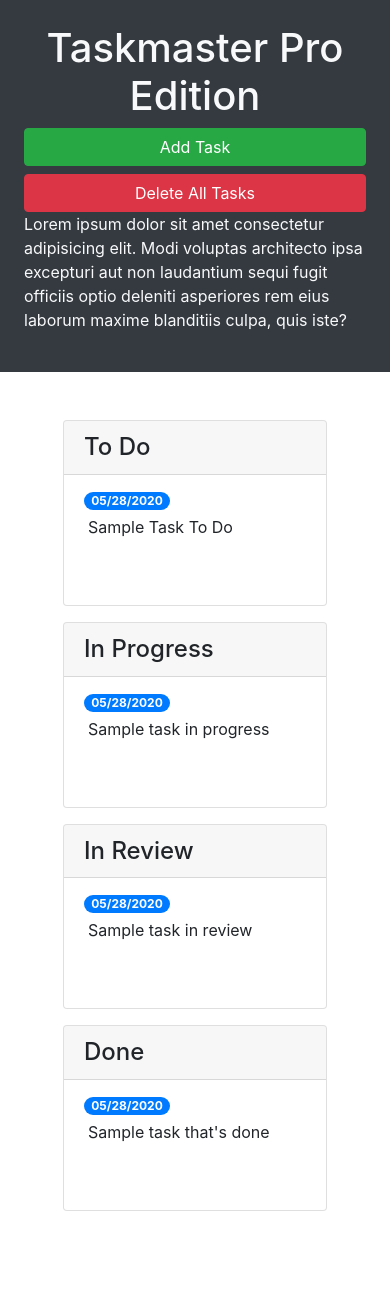
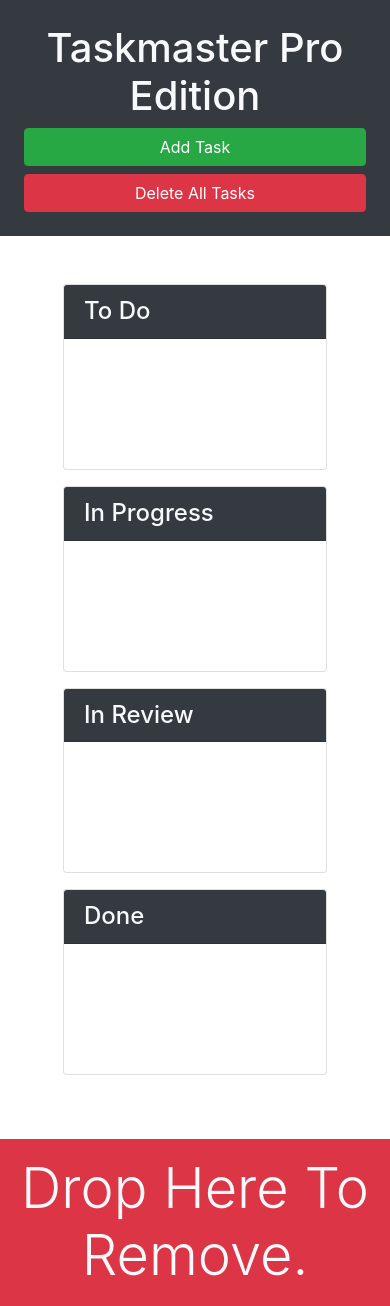
Before and after one commit to Tneswick/taskmaster-pro, a plain HTML site: page index.html in a window 390 px wide. Before the commit the page ends 1275 px from the top, so only its background shows below. Drawn offline with nearby package versions, Linux system fonts and the light colour scheme.

Commit message:
bootstrap classes for responsive design and style

```diff
--- a/index.html
+++ b/index.html
@@ -13,27 +13,27 @@
 <body>
 
   <div class="row min-vh-100 no-gutters">
-    <header class="col-12 col-lg-3 bg-dark text-light d-flex flex-column p-4 p-lg-3">
+    <header class="col-12 col-lg-3 bg-dark text-light sticky-top d-flex flex-column p-4 p-lg-3">
       <h1 class="text-center">Taskmaster Pro Edition</h1>
       <button id="create-task" class="btn btn-block btn-success" data-toggle="modal" data-target="#task-form-modal">Add
         Task</button>
       <button id="remove-tasks" class="btn btn-block btn-danger">Delete All Tasks</button>
-      <p class="mt-auto">Lorem ipsum dolor sit amet consectetur adipisicing elit. Modi voluptas architecto ipsa excepturi aut non
+      <p class="mt-auto d-none -d-lg-block">Lorem ipsum dolor sit amet consectetur adipisicing elit. Modi voluptas architecto ipsa excepturi aut non
         laudantium sequi fugit officiis optio deleniti asperiores rem eius laborum maxime blanditiis culpa, quis iste?
       </p>
     </header>
-    <main class="col-12 col-lg-9">
+    <main class="col-12 col-lg-9 d-flex flex-column">
       <!-- todo start -->
       <div class="m-5 row justify-content-around">
         <div class="col-12 col-md-6 col-xl-3 mb-3">
           <div class="card">
-            <h4 class="card-header">
+            <h4 class="card-header bg-dark text-light">
               To Do
             </h4>
             <ul id="list-toDo" class="list-group list-group-flush">
               <li class="list-group-item">
-                <span class="badge badge-primary badge-pill">05/28/2020</span>
-                <p class="m-1">Sample Task To Do</p>
+                <span class="badge badge-primary badge-pill"></span>
+                <p class="m-1"></p>
               </li>
             </ul>
           </div>
@@ -42,11 +42,13 @@
         <!-- in progress start -->
         <div class="col-12 col-md-6 col-xl-3 mb-3">
           <div class="card">
-            <h4 class="card-header">In Progress</h4>
+            <h4 class="card-header bg-dark text-light">
+              In Progress
+            </h4>
             <ul id="list-inProgress" class="list-group list-group-flush">
               <li class="list-group-item">
-                <span class="badge badge-primary badge-pill">05/28/2020</span>
-                <p class="m-1">Sample task in progress</p>
+                <span class="badge badge-primary badge-pill"></span>
+                <p class="m-1"></p>
               </li>
             </ul>
           </div>
@@ -55,11 +57,13 @@
         <!-- in review start -->
         <div class="col-12 col-md-6 col-xl-3 mb-3">
           <div class="card">
-            <h4 class="card-header">In Review</h4>
+            <h4 class="card-header bg-dark text-light">
+              In Review
+            </h4>
             <ul id="list-inReview" class="list-group list-group-flush">
               <li class="list-group-item">
-                <span class="badge badge-primary badge-pill">05/28/2020</span>
-                <p class="m-1">Sample task in review</p>
+                <span class="badge badge-primary badge-pill"></span>
+                <p class="m-1"></p>
               </li>
             </ul>
           </div>
@@ -68,16 +72,23 @@
         <!-- done start -->
         <div class="col-12 col-md-6 col-xl-3 mb-3">
           <div class="card">
-            <h4 class="card-header">Done</h4>
+            <h4 class="card-header bg-dark text-light">
+              Done
+            </h4>
             <ul id="list-done" class="list-group  list-group-flush">
               <li class="list-group-item">
-                <span class="badge badge-primary badge-pill">05/28/2020</span>
-                <p class="m-1">Sample task that's done</p>
+                <span class="badge badge-primary badge-pill"></span>
+                <p class="m-1"></p>
               </li>
             </ul>
           </div>
         </div>
         <!-- done end -->
+      </div>
+      <div id="trash" class="mt-auto">
+        <div class="w-100 bg-danger p-3 text-center text-light display-4">
+          Drop Here To Remove.
+        </div>
       </div>
     </main>
   </div>
```
